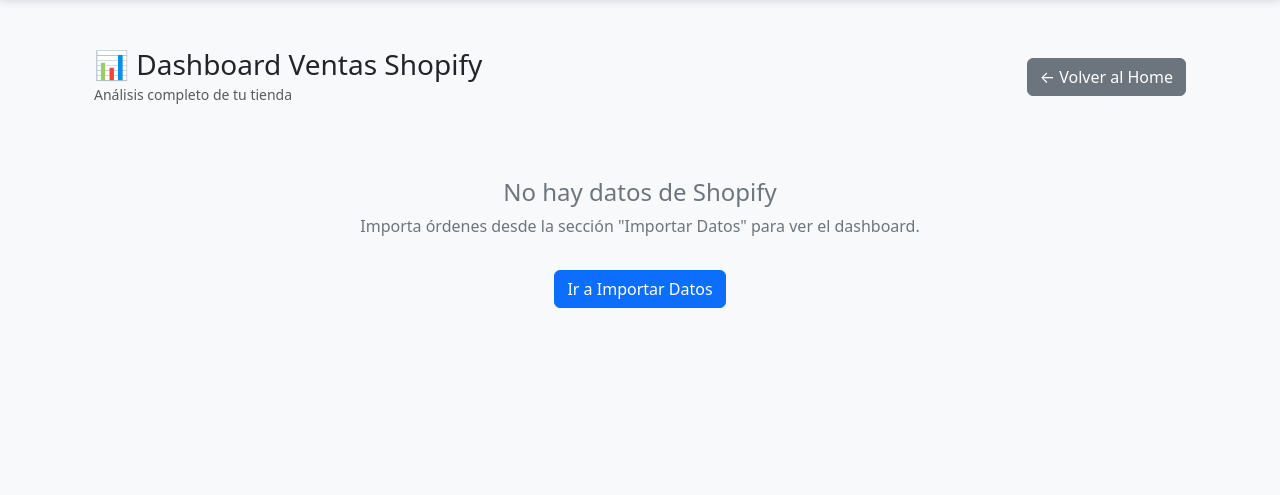
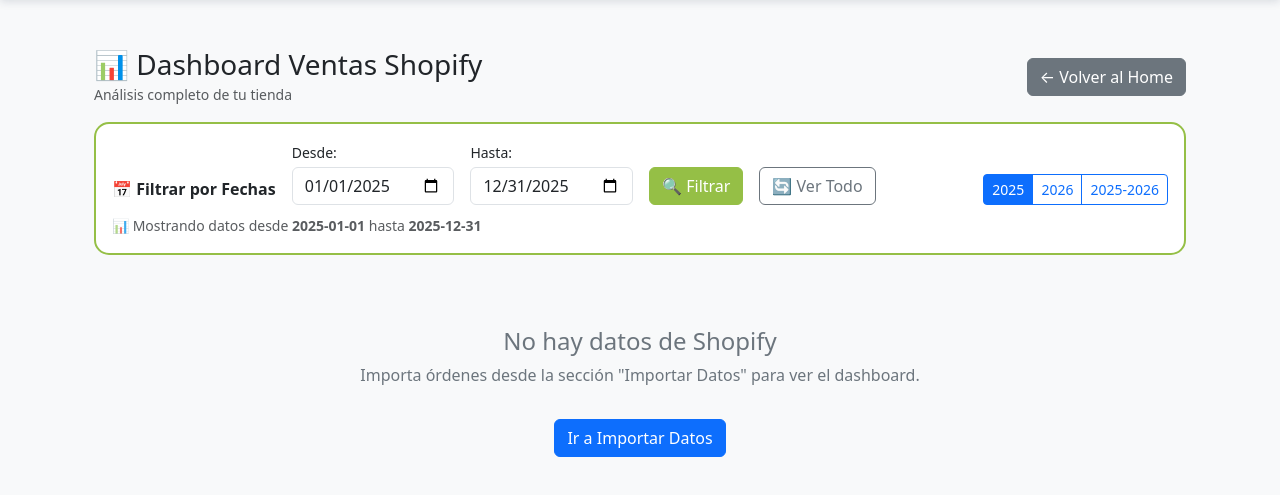
Before and after one commit to tcorthorn/Panel-Bronz-2026, a Django app: page /consultas/shopify-dashboard/?fecha_desde=2025-01-01&fecha_hasta=2025-12-31 in a window 1280 px wide. Shown: the part 62-557 px from the top of the page. Run offline with Django 5.2, Linux system fonts and the light colour scheme; data that the repository does not hold is empty.

Commit message:
Dashboard Shopify: Agregar filtro de fechas con botones rápidos 2025/2026

```diff
--- a/bronz_app/shopify_dashboard.py
+++ b/bronz_app/shopify_dashboard.py
@@ -10,16 +10,40 @@
 from datetime import datetime, timedelta
 
 
-def get_shopify_dashboard_data():
+def get_shopify_dashboard_data(fecha_desde=None, fecha_hasta=None):
     """
     Genera todos los datos necesarios para el dashboard de Shopify.
+    Permite filtrar por rango de fechas.
     """
     from bronz_app.models import ShopifyOrder
+    from django.db.models import Min, Max
 
-    orders = ShopifyOrder.objects.all()
+    # Obtener rango de fechas disponible
+    date_range = ShopifyOrder.objects.aggregate(
+        min_date=Min('created_at'),
+        max_date=Max('created_at')
+    )
+
+    all_orders = ShopifyOrder.objects.all()
+
+    if not all_orders.exists():
+        return None
+
+    # Aplicar filtro de fechas si se proporcionan
+    orders = all_orders
+    if fecha_desde:
+        orders = orders.filter(created_at__date__gte=fecha_desde)
+    if fecha_hasta:
+        orders = orders.filter(created_at__date__lte=fecha_hasta)
 
     if not orders.exists():
-        return None
+        return {
+            'no_data_in_range': True,
+            'fecha_desde': fecha_desde,
+            'fecha_hasta': fecha_hasta,
+            'min_date': date_range['min_date'],
+            'max_date': date_range['max_date'],
+        }
 
     # ========================================
     # 1. MÉTRICAS PRINCIPALES (KPIs)
@@ -308,4 +332,10 @@
         'recent_orders': list(recent_orders),
         'shipping_methods': list(shipping_methods),
         'discount_usage': list(discount_usage),
+
+        # Fechas para el filtro
+        'fecha_desde': fecha_desde,
+        'fecha_hasta': fecha_hasta,
+        'min_date': date_range['min_date'],
+        'max_date': date_range['max_date'],
     }
--- a/bronz_app/views.py
+++ b/bronz_app/views.py
@@ -401,9 +401,36 @@
 from bronz_app.shopify_dashboard import get_shopify_dashboard_data
 
 def shopify_dashboard(request):
-    """Dashboard de análisis de ventas Shopify."""
-    data = get_shopify_dashboard_data()
-    return render(request, 'bronz_app/shopify_dashboard.html', {'data': data})
+    """Dashboard de análisis de ventas Shopify con filtro de fechas."""
+    from datetime import datetime
+
+    # Obtener fechas del request (GET parameters)
+    fecha_desde_str = request.GET.get('fecha_desde', '')
+    fecha_hasta_str = request.GET.get('fecha_hasta', '')
+
+    fecha_desde = None
+    fecha_hasta = None
+
+    # Parsear fechas si se proporcionan
+    if fecha_desde_str:
+        try:
+            fecha_desde = datetime.strptime(fecha_desde_str, '%Y-%m-%d').date()
+        except ValueError:
+            pass
+
+    if fecha_hasta_str:
+        try:
+            fecha_hasta = datetime.strptime(fecha_hasta_str, '%Y-%m-%d').date()
+        except ValueError:
+            pass
+
+    data = get_shopify_dashboard_data(fecha_desde=fecha_desde, fecha_hasta=fecha_hasta)
+
+    return render(request, 'bronz_app/shopify_dashboard.html', {
+        'data': data,
+        'fecha_desde': fecha_desde_str,
+        'fecha_hasta': fecha_hasta_str,
+    })
 
 @login_required
 def procesar_todo(request):
--- a/templates/bronz_app/shopify_dashboard.html
+++ b/templates/bronz_app/shopify_dashboard.html
@@ -109,12 +109,71 @@
 
 <div class="container-fluid py-4">
     <!-- Header -->
-    <div class="d-flex justify-content-between align-items-center mb-4">
+    <div class="d-flex justify-content-between align-items-center mb-3">
         <div>
             <h1 class="h3 m-0">📊 Dashboard Ventas Shopify</h1>
             <small class="text-muted">Análisis completo de tu tienda</small>
         </div>
         <a href="{% url 'home' %}" class="btn btn-secondary">← Volver al Home</a>
+    </div>
+
+    <!-- Filtro de Fechas -->
+    <div class="card mb-4" style="border-radius: 15px; border: 2px solid #95bf46;">
+        <div class="card-body py-3">
+            <form method="get" action="{% url 'shopify_dashboard' %}" class="row g-3 align-items-end">
+                <div class="col-auto">
+                    <label class="form-label fw-bold mb-1">📅 Filtrar por Fechas</label>
+                </div>
+                <div class="col-md-2 col-sm-6">
+                    <label for="fecha_desde" class="form-label small mb-1">Desde:</label>
+                    <input type="date" class="form-control" id="fecha_desde" name="fecha_desde"
+                           value="{{ fecha_desde }}"
+                           {% if data.min_date %}min="{{ data.min_date|date:'Y-m-d' }}"{% endif %}>
+                </div>
+                <div class="col-md-2 col-sm-6">
+                    <label for="fecha_hasta" class="form-label small mb-1">Hasta:</label>
+                    <input type="date" class="form-control" id="fecha_hasta" name="fecha_hasta"
+                           value="{{ fecha_hasta }}"
+                           {% if data.max_date %}max="{{ data.max_date|date:'Y-m-d' }}"{% endif %}>
+                </div>
+                <div class="col-auto">
+                    <button type="submit" class="btn btn-success" style="background: #95bf46; border-color: #95bf46;">
+                        🔍 Filtrar
+                    </button>
+                </div>
+                <div class="col-auto">
+                    <a href="{% url 'shopify_dashboard' %}" class="btn btn-outline-secondary">
+                        🔄 Ver Todo
+                    </a>
+                </div>
+                <!-- Botones rápidos -->
+                <div class="col-auto ms-auto">
+                    <div class="btn-group btn-group-sm" role="group">
+                        <a href="{% url 'shopify_dashboard' %}?fecha_desde=2025-01-01&fecha_hasta=2025-12-31"
+                           class="btn btn-outline-primary {% if fecha_desde == '2025-01-01' and fecha_hasta == '2025-12-31' %}active{% endif %}">
+                            2025
+                        </a>
+                        <a href="{% url 'shopify_dashboard' %}?fecha_desde=2026-01-01&fecha_hasta=2026-12-31"
+                           class="btn btn-outline-primary {% if fecha_desde == '2026-01-01' and fecha_hasta == '2026-12-31' %}active{% endif %}">
+                            2026
+                        </a>
+                        <a href="{% url 'shopify_dashboard' %}?fecha_desde=2025-01-01&fecha_hasta=2026-12-31"
+                           class="btn btn-outline-primary">
+                            2025-2026
+                        </a>
+                    </div>
+                </div>
+            </form>
+            {% if fecha_desde or fecha_hasta %}
+            <div class="mt-2">
+                <small class="text-muted">
+                    📊 Mostrando datos
+                    {% if fecha_desde %}desde <strong>{{ fecha_desde }}</strong>{% endif %}
+                    {% if fecha_hasta %}hasta <strong>{{ fecha_hasta }}</strong>{% endif %}
+                </small>
+            </div>
+            {% endif %}
+        </div>
     </div>
 
     {% if not data %}
@@ -123,6 +182,13 @@
         <h4>No hay datos de Shopify</h4>
         <p>Importa órdenes desde la sección "Importar Datos" para ver el dashboard.</p>
         <a href="{% url 'importar_datos' %}" class="btn btn-primary mt-3">Ir a Importar Datos</a>
+    </div>
+    {% elif data.no_data_in_range %}
+    <div class="alert alert-warning" role="alert">
+        <h5>⚠️ No hay órdenes en el rango seleccionado</h5>
+        <p>No se encontraron órdenes entre <strong>{{ data.fecha_desde }}</strong> y <strong>{{ data.fecha_hasta }}</strong>.</p>
+        <p>Datos disponibles desde <strong>{{ data.min_date|date:"d/m/Y" }}</strong> hasta <strong>{{ data.max_date|date:"d/m/Y" }}</strong>.</p>
+        <a href="{% url 'shopify_dashboard' %}" class="btn btn-primary">Ver todos los datos</a>
     </div>
     {% else %}
 
```
